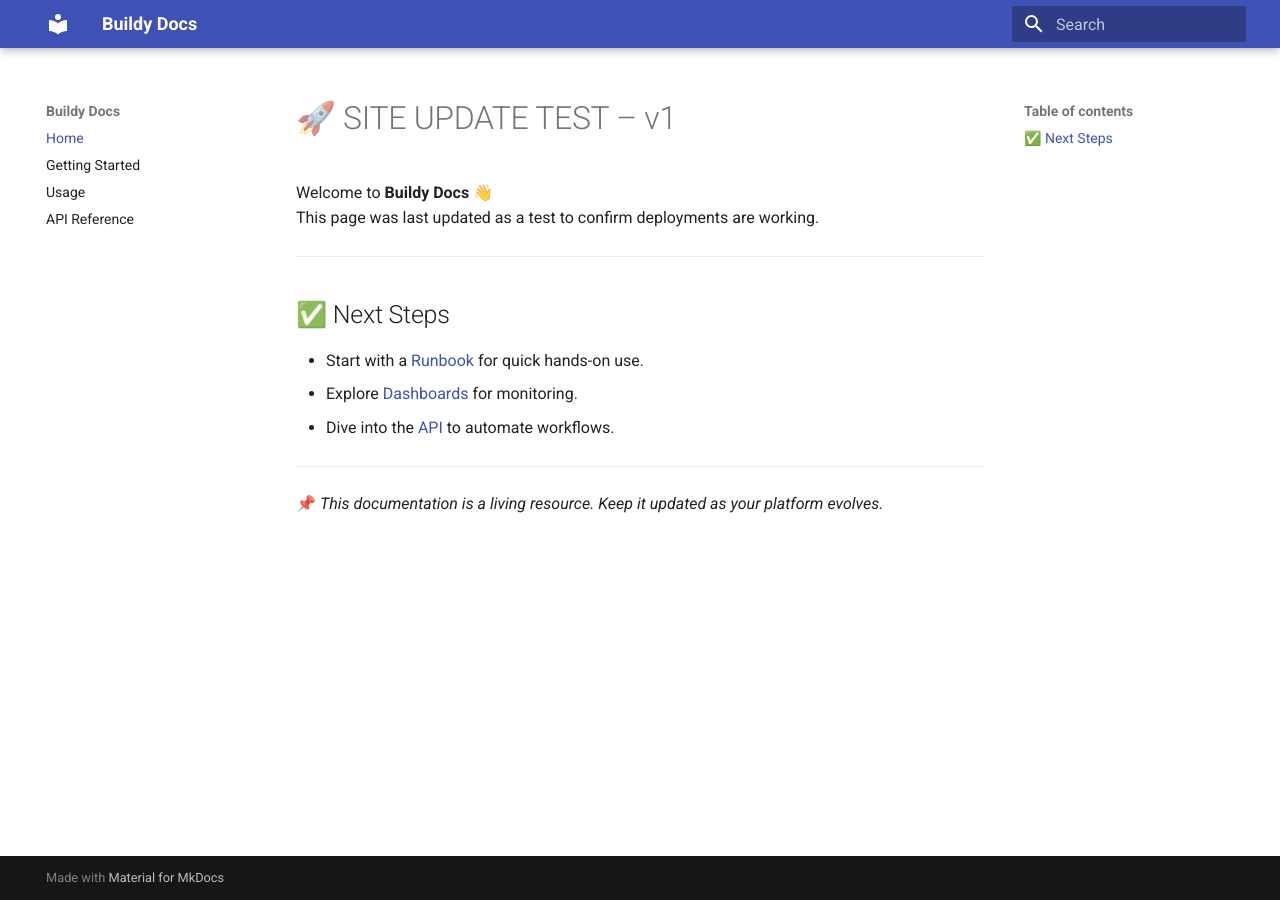
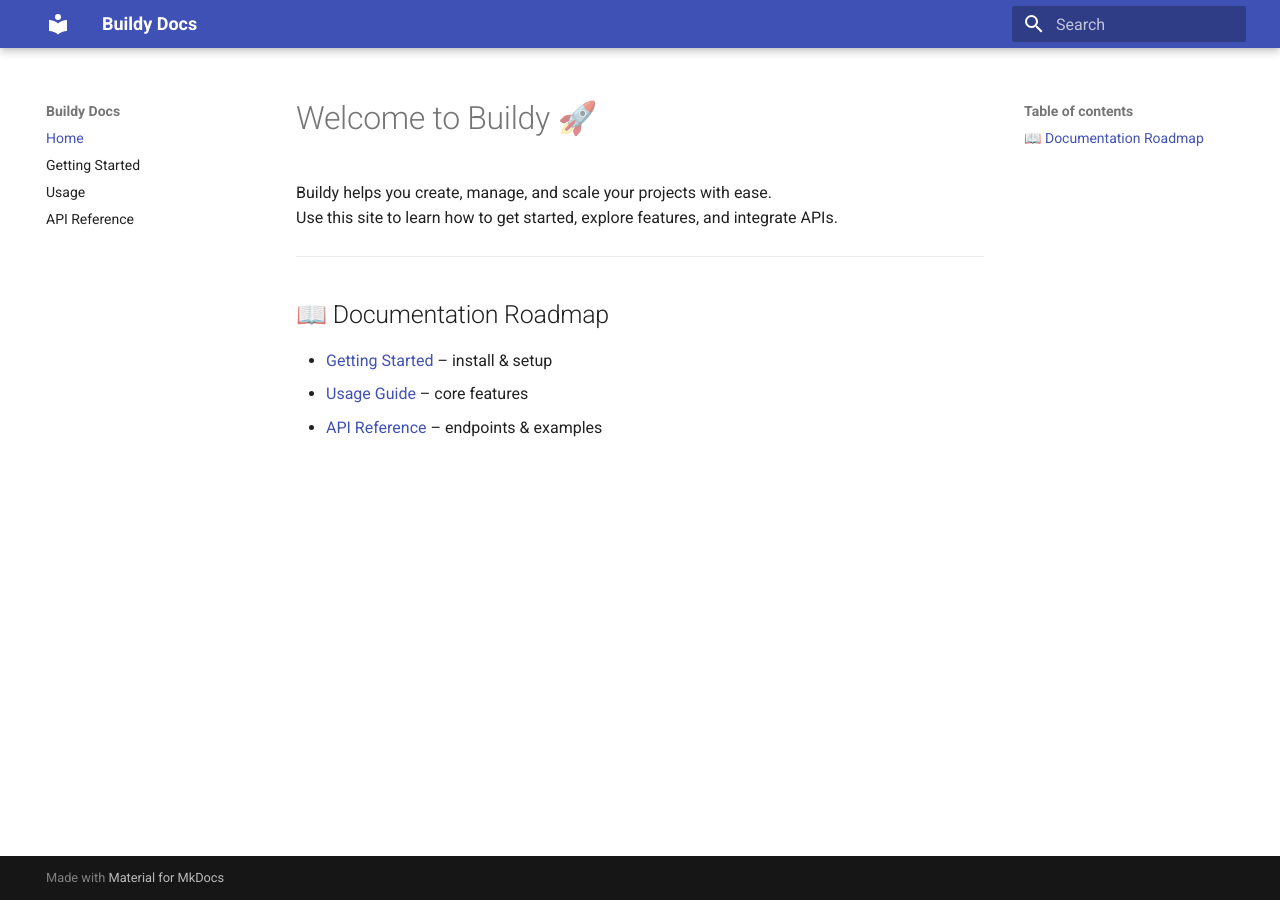
Before and after one commit to Kello54/Buildy, an MkDocs documentation site: the page built from docs/index.md, in a window 1280 px wide. Built offline with MkDocs 1.6.1 and Material for MkDocs 9.7.7, drawn with Linux system fonts in a browser that asks for light colours.

Commit message:
Update index.md

```diff
--- a/docs/index.md
+++ b/docs/index.md
@@ -1,16 +1,11 @@
-# 🚀 SITE UPDATE TEST – v1
+# Welcome to Buildy 🚀
 
-Welcome to **Buildy Docs** 👋
-This page was last updated as a test to confirm deployments are working.
+Buildy helps you create, manage, and scale your projects with ease.
+Use this site to learn how to get started, explore features, and integrate APIs.
 
 ---
 
-## ✅ Next Steps
-
-- Start with a [Runbook](runbook.md) for quick hands-on use.
-- Explore [Dashboards](dashboards.md) for monitoring.
-- Dive into the [API](api.md) to automate workflows.
-
----
-
-📌 _This documentation is a living resource. Keep it updated as your platform evolves._
+## 📖 Documentation Roadmap
+- [Getting Started](getting-started.md) – install & setup
+- [Usage Guide](usage.md) – core features
+- [API Reference](api.md) – endpoints & examples
```
